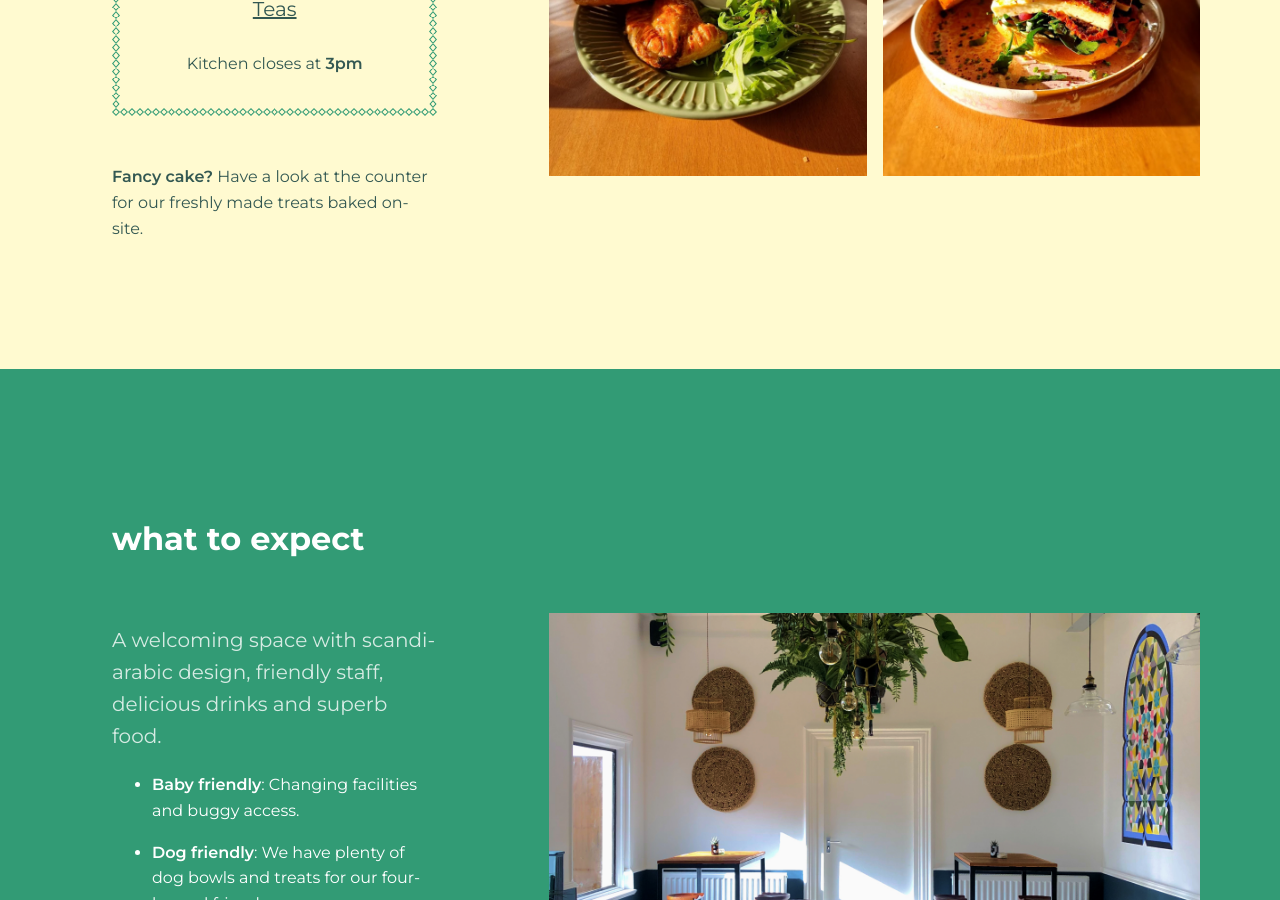
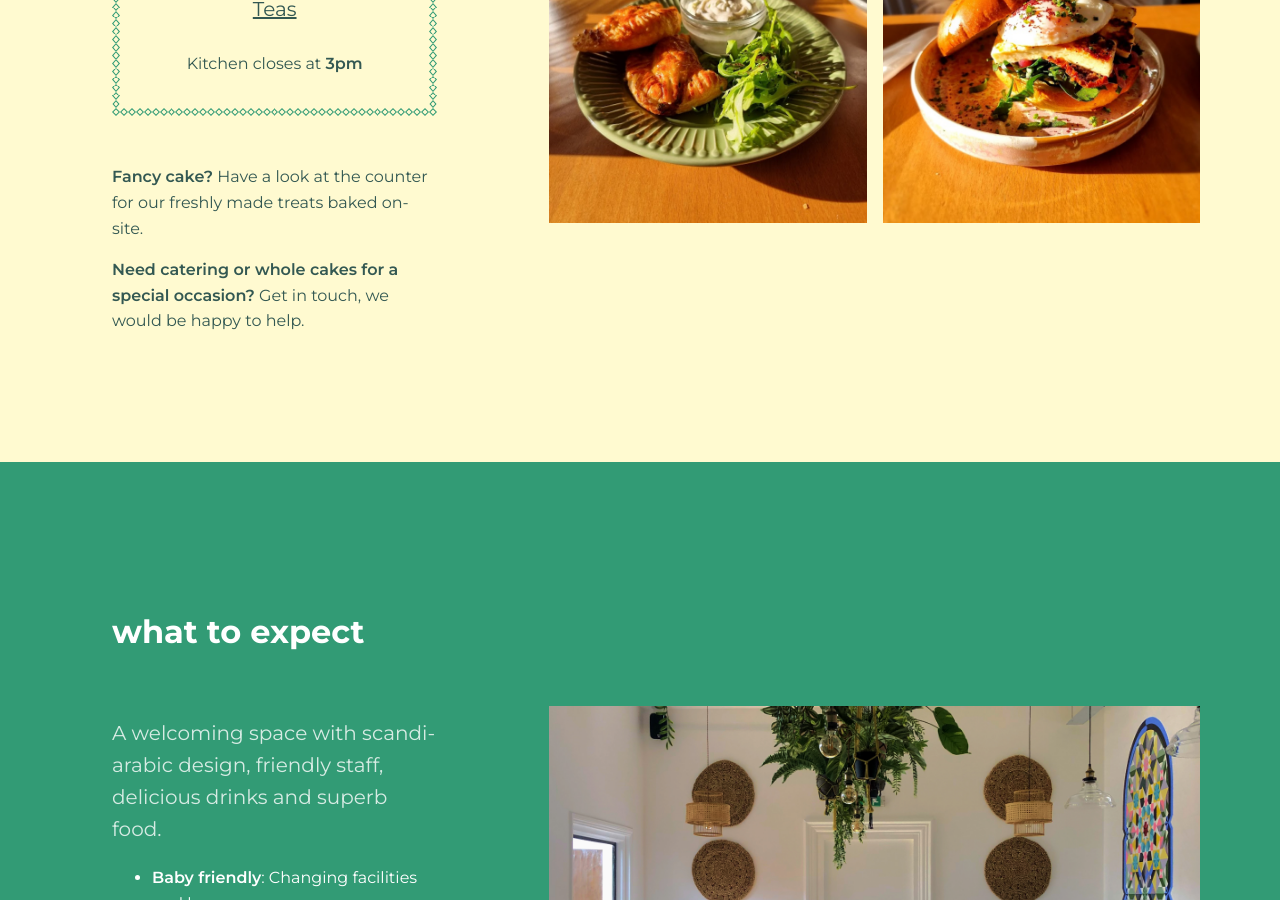
Before and after one commit to jaicab/wanasacafe, a Jekyll site: the page built from index.markdown, in a window 1280 px wide and 900 px high, scrolled down 1709 px. Built offline with Jekyll 4.4.1, drawn with Linux system fonts in a browser that asks for light colours.

Commit message:
Updated Menu

```diff
--- a/_sections/menu.markdown
+++ b/_sections/menu.markdown
@@ -15,3 +15,5 @@ images:
 {% include _box.html %}
 
 **Fancy cake?** Have a look at the counter for our freshly made treats baked on-site.
+
+**Need catering or whole cakes for a special occasion?** Get in touch, we would be happy to help.
```
